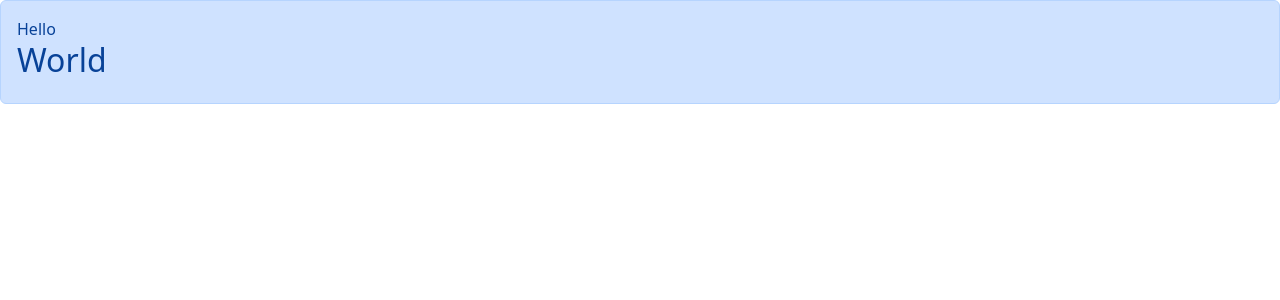
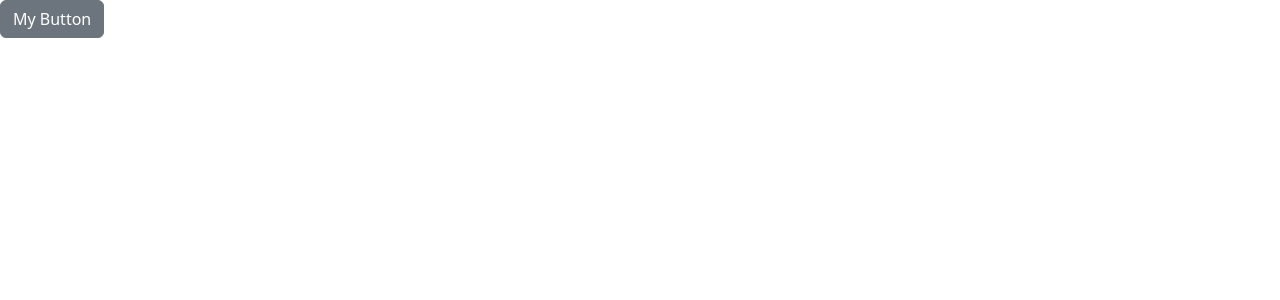
Before and after one commit to gurjot129/React-Practice, a React (Vite) app in the folder react-app/: page / in a window 1280 px wide. Shown: the top 300 px of the page. Built offline with nearby package versions, Linux system fonts and the light colour scheme.

Commit message:
Replaces Alert component with Button component that contains various react features

```diff
--- a/react-app/src/App.tsx
+++ b/react-app/src/App.tsx
@@ -1,12 +1,14 @@
-import Alert from "./components/Alert";
-import ListGroup from "./components/ListGroup";
+import Button from "./components/Button";
+
+let btnTxt = "My Button";
+let color: string = "secondary";
+
+let printMessage = () => {
+  console.log("You clicked a button!");
+};
 
 function App() {
-  return (
-    <Alert>
-      Hello <h2>World</h2>
-    </Alert>
-  );
+  return <Button btnTxt={btnTxt} onHandleClick={printMessage} color={color} />;
 }
 
 export default App;
--- /dev/null
+++ b/react-app/src/components/Button.tsx
@@ -0,0 +1,21 @@
+interface Props {
+  btnTxt: string;
+  onHandleClick: () => void;
+  color?: "primary" | "secondary" | "danger" | "success";
+}
+
+function Button({ btnTxt, onHandleClick, color }: Props) {
+  return (
+    <>
+      <button
+        type="button"
+        className={"btn btn-" + color}
+        onClick={onHandleClick}
+      >
+        {btnTxt}
+      </button>
+    </>
+  );
+}
+
+export default Button;
```
